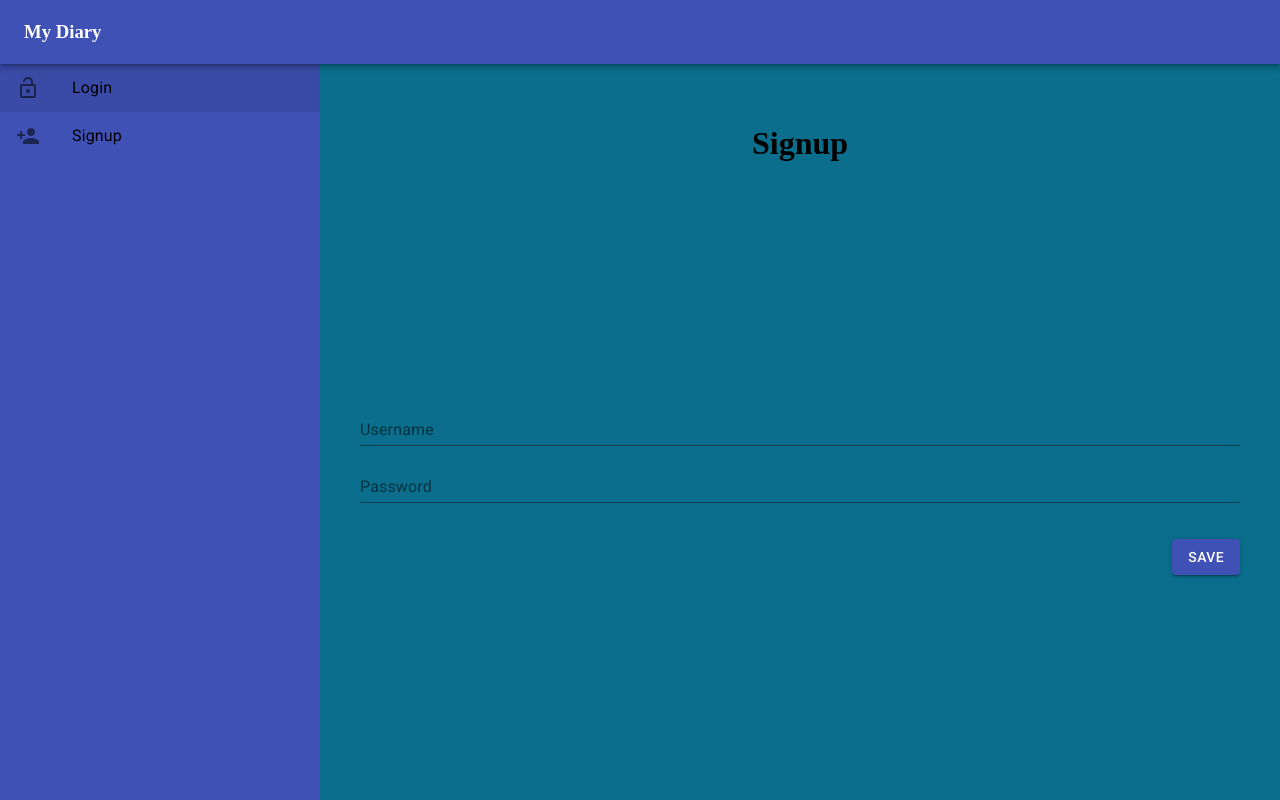
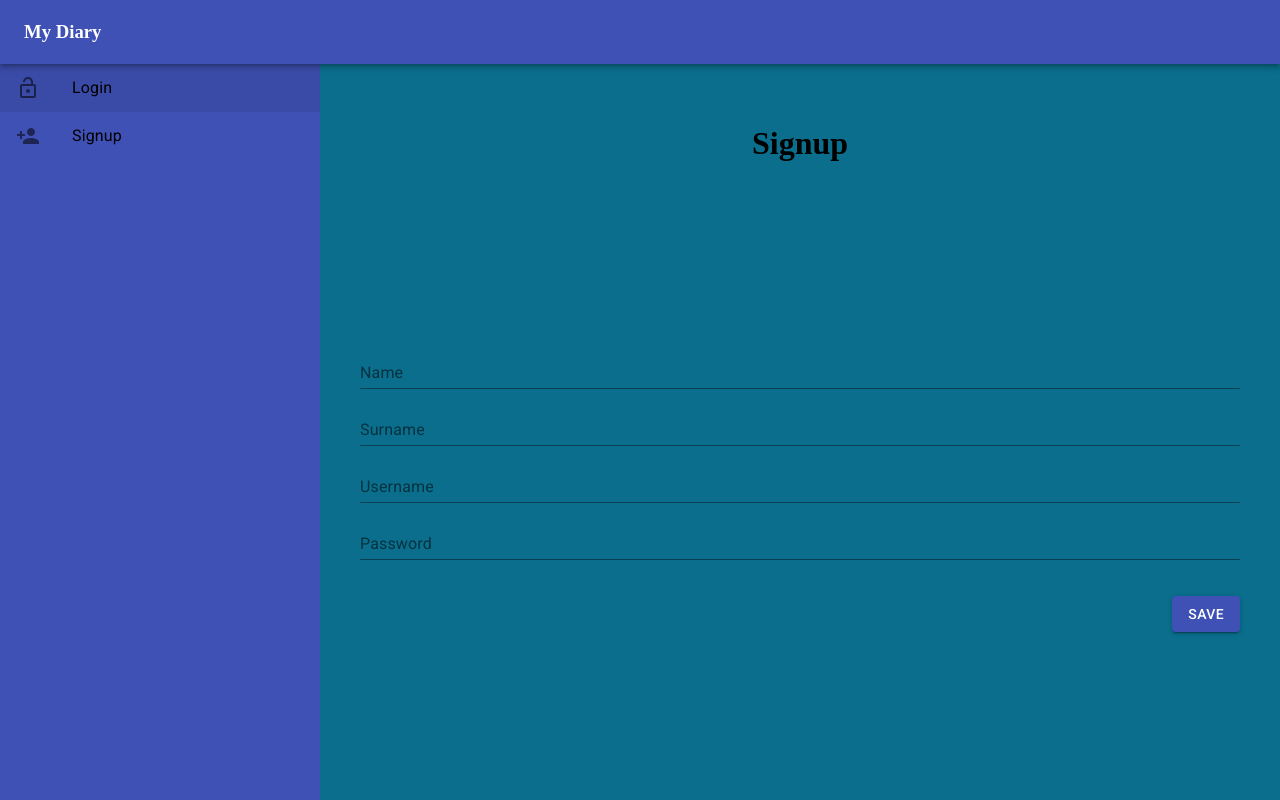
Before and after one commit to chriscalviello/Diary, a React app in the folder Frontend/: page /signup in a window 1280 px wide. Built offline with nearby package versions, Linux system fonts and the light colour scheme.

Commit message:
add 'name' and 'surname' field to the signup page + add validation on form's fields

```diff
--- a/Frontend/src/pages/authentication/signup/index.tsx
+++ b/Frontend/src/pages/authentication/signup/index.tsx
@@ -6,7 +6,12 @@
 interface Props {
   error: string;
   loading: boolean;
-  onActionRequest: React.Dispatch<{ username: string; password: string }>;
+  onActionRequest: React.Dispatch<{
+    name: string;
+    surname: string;
+    username: string;
+    password: string;
+  }>;
   title: string;
 }
 
@@ -16,16 +21,56 @@
   onActionRequest,
   title,
 }) => {
+  const [name, setName] = useState<string>("");
+  const [nameError, setNameError] = useState<string>("");
+  const [surname, setSurname] = useState<string>("");
+  const [surnameError, setSurnameError] = useState<string>("");
   const [username, setUsername] = useState<string>("");
+  const [usernameError, setUsernameError] = useState<string>("");
   const [password, setPassword] = useState<string>("");
+  const [passwordError, setPasswordError] = useState<string>("");
 
-  const handleSaveRequest = () => onActionRequest({ username, password });
+  const handleSaveRequest = () => {
+    setNameError("");
+    setSurnameError("");
+    setUsernameError("");
+    setPasswordError("");
+
+    if (!name) {
+      setNameError("Name is required");
+    }
+    if (!surname) {
+      setSurnameError("Surname is required");
+    }
+    if (!username) {
+      setUsernameError("Username is required");
+    }
+    if (!password) {
+      setPasswordError("Password is required");
+    }
+
+    if (name && surname && username && password) {
+      onActionRequest({ name, surname, username, password });
+    }
+  };
+
+  const handleNameChanged = (e: React.ChangeEvent<HTMLInputElement>) => {
+    setNameError("");
+    setName(e.target.value);
+  };
+
+  const handleSurnameChanged = (e: React.ChangeEvent<HTMLInputElement>) => {
+    setSurnameError("");
+    setSurname(e.target.value);
+  };
 
   const handleUsernameChanged = (e: React.ChangeEvent<HTMLInputElement>) => {
+    setUsernameError("");
     setUsername(e.target.value);
   };
 
   const handlePasswordChanged = (e: React.ChangeEvent<HTMLInputElement>) => {
+    setPasswordError("");
     setPassword(e.target.value);
   };
 
@@ -43,12 +88,28 @@
         ]}
         inputs={[
           {
+            error: nameError,
+            label: "Name",
+            onChange: handleNameChanged,
+            type: "TEXT",
+            value: name,
+          },
+          {
+            error: surnameError,
+            label: "Surname",
+            onChange: handleSurnameChanged,
+            type: "TEXT",
+            value: surname,
+          },
+          {
+            error: usernameError,
             label: "Username",
             onChange: handleUsernameChanged,
             type: "TEXT",
             value: username,
           },
           {
+            error: passwordError,
             label: "Password",
             onChange: handlePasswordChanged,
             type: "PASSWORD",
--- a/Frontend/src/providers/authentication/index.tsx
+++ b/Frontend/src/providers/authentication/index.tsx
@@ -4,7 +4,7 @@
   currentUser?: CurrentUser;
   error: string;
   loading: boolean;
-  login: React.Dispatch<SignupUser>;
+  login: React.Dispatch<LoginUser>;
   setCurrentUser: (user: CurrentUser) => void;
   setError: (error: string) => void;
   setLoading: (loading: boolean) => void;
@@ -23,7 +23,7 @@
   const [error, setError] = useState("");
   const [loading, setLoading] = useState(false);
 
-  const login = async (newUser: SignupUser) => {
+  const login = async (newUser: LoginUser) => {
     try {
       setLoading(true);
       setError("");
@@ -124,7 +124,14 @@
   token: string;
 };
 
-export interface SignupUser {
+export interface LoginUser {
   username: string;
   password: string;
 }
+
+export interface SignupUser {
+  name: string;
+  surname: string;
+  username: string;
+  password: string;
+}
```
